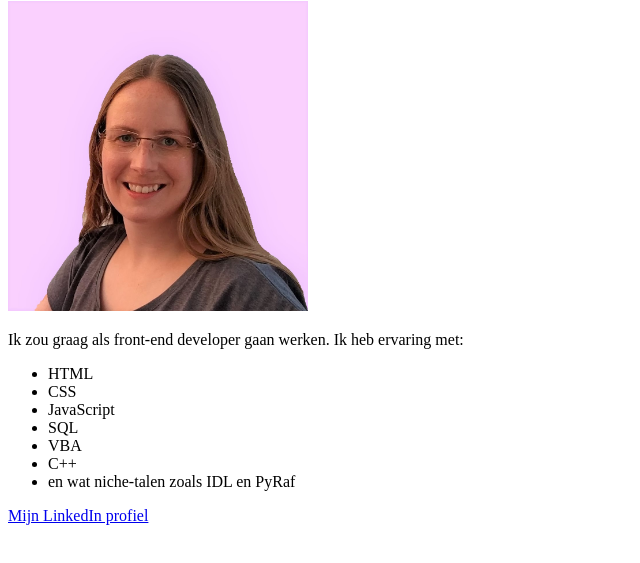
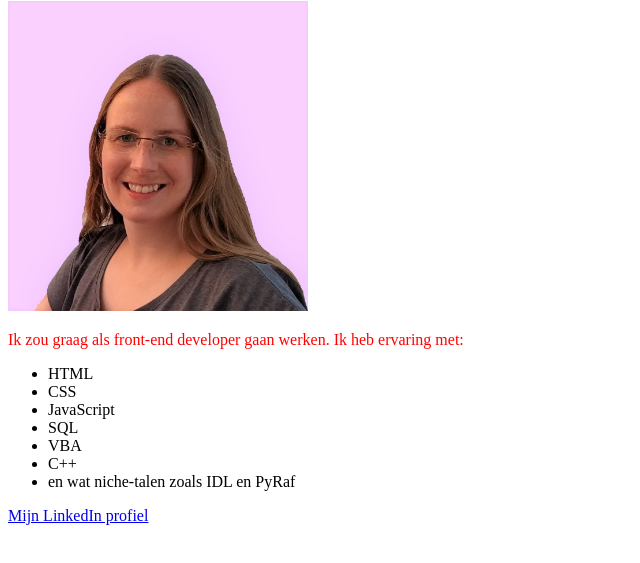
Before and after one commit to DisneyAlba/static-html-website, a plain HTML site: page index.html in a window 1280 px wide. Shown: the part 79-642 px from the top of the page, without its empty margins (0-640 px from the left). Drawn offline with Linux system fonts and the light colour scheme.

Commit message:
stylesheet toegevoegd

```diff
--- a/index.html
+++ b/index.html
@@ -3,6 +3,7 @@
     <head>
         <meta charset="utf-8">
         <title>My test page</title>
+        <link href="styles/SusieStyle.css" rel="stylesheet">
     </head>
     <body>
         <h1>Testbladzijde van Susanne Brown</h1>
--- /dev/null
+++ b/styles/SusieStyle.css
@@ -0,0 +1,3 @@
+p {
+    color: red;
+  }
```
